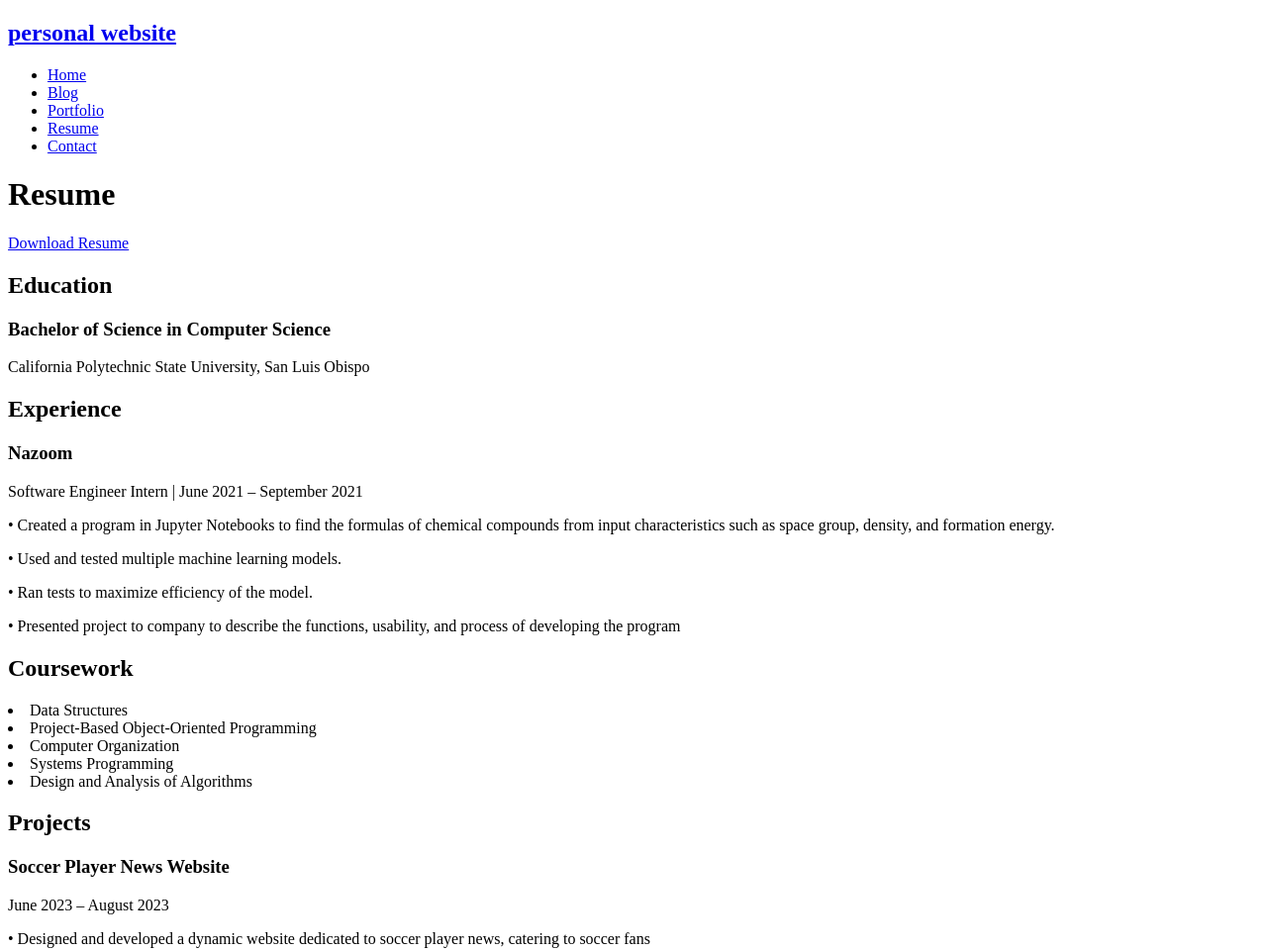
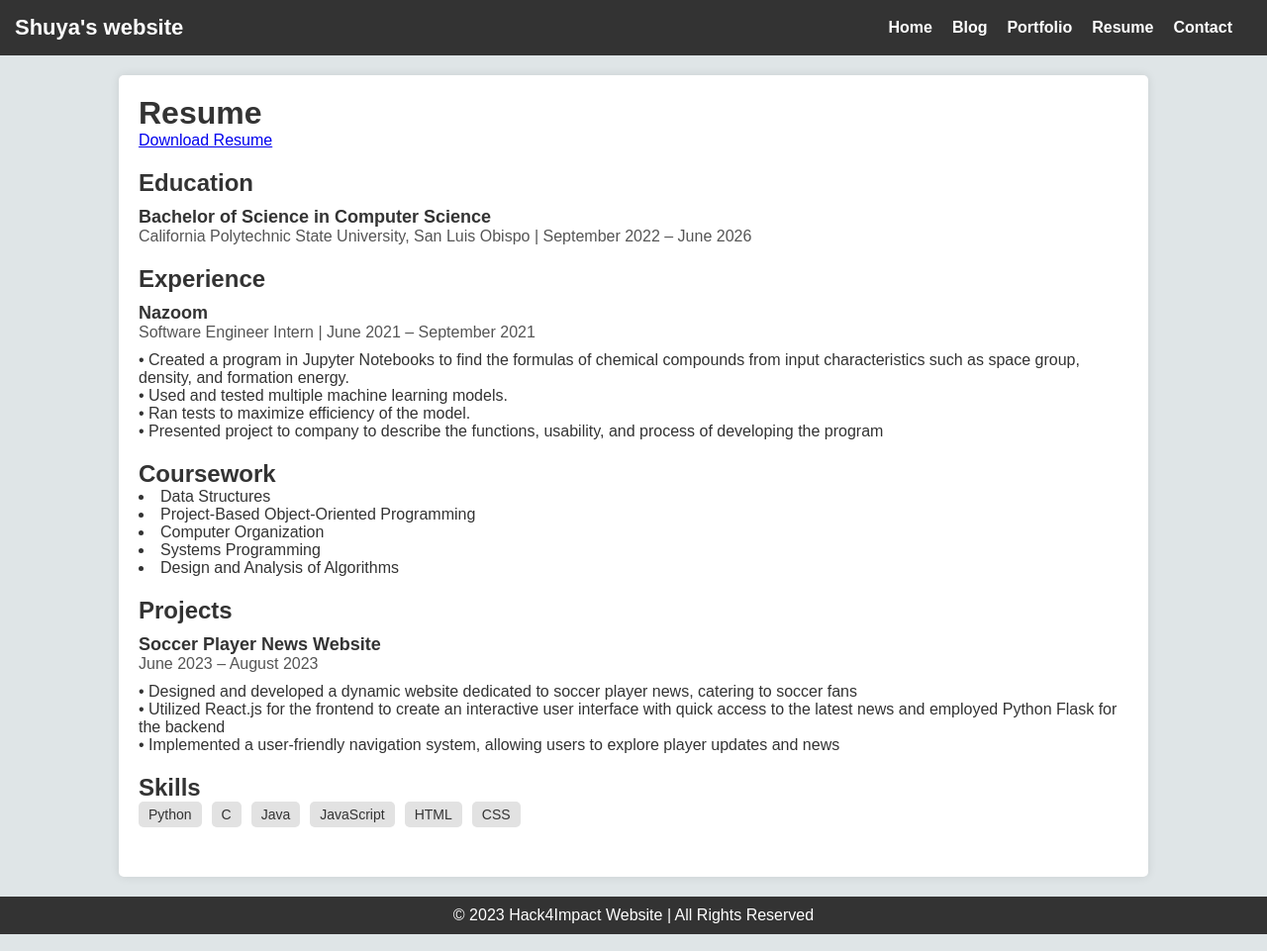
Before and after one commit to syanase-calpoly/syanase-calpoly.github.io, a plain HTML site: page resume.html in a window 1280 px wide. Shown: the top 961 px of the page at 99% size. Drawn offline with Linux system fonts and the light colour scheme.

Commit message:
feat: added styles

```diff
--- a/resume.html
+++ b/resume.html
@@ -4,10 +4,12 @@
         <title>
             Hack4Impact Resume
         </title>
+        <link rel="stylesheet" type="text/css" href="style.css">
+
     </head>
     <body>
         <nav class="navbar">
-            <h1 class="logo"><a href="index.html">personal website</a></h1>
+            <h1 class="logo"><a href="index.html" class="nav-link">Shuya's website</a></h1>
             <ul class="nav-list">
               <li><a href="index.html">Home</a></li>
               <li><a href="blog.html">Blog</a></li>
@@ -25,7 +27,7 @@
                     <div class="entry">
                         <h3 class="entry-title">Bachelor of Science in Computer Science</h3>
                         <p class="entry-info">
-                            California Polytechnic State University, San Luis Obispo                        </p>
+                            California Polytechnic State University, San Luis Obispo | September 2022 – June 2026  </p>
 
                     </div>
                 </section>
--- /dev/null
+++ b/style.css
@@ -0,0 +1,189 @@
+body, h1, h2, h3, p, ul, li {
+    margin: 0;
+    padding: 0;
+}
+
+body {
+    font-family: 'Arial', sans-serif;
+    background-color: #dfe5e7;
+    color: #333;
+    display: flex;
+    flex-direction: column;
+    min-height: 100vh;
+}
+
+.navbar {
+    background-color: #333;
+    color: #fff;
+    padding: 15px;
+    display: flex;
+    justify-content: space-between;
+    align-items: center;
+}
+
+.navbar .logo {
+    font-size: 22px;
+    font-weight: bold;
+    text-decoration: none;
+    color: #fff;
+    cursor: pointer;
+}
+
+.navbar .nav-link {
+    text-decoration: none;
+    color: #fff;
+    font-weight: bold;
+    transition: color 0.3s ease;
+}
+
+.navbar .nav-link:hover {
+    color: #706c6b;
+}
+
+.navbar .logo:hover {
+    color: #fff;
+}
+
+.nav-list {
+    list-style: none;
+    margin: 0;
+    padding: 0;
+    display: flex;
+    justify-content: flex-end;
+}
+
+.nav-list li {
+    margin-right: 20px;
+}
+
+.nav-list li a {
+    text-decoration: none;
+    color: #fff;
+    font-weight: bold;
+    transition: color 0.3s ease;
+}
+
+.nav-list li a:hover {
+    color: #706c6b;
+}
+
+main {
+    flex-grow: 1;
+    width: 1000px;
+    margin: 20px auto;
+    padding: 20px;
+    background-color: #fff;
+    box-shadow: 0px 0px 10px rgba(0, 0, 0, 0.1);
+    border-radius: 5px;
+}
+
+h1, h2, h3 {
+    color: #333;
+}
+
+.project img {
+    max-width: 100%;
+    border-radius: 5px;
+    box-shadow: 0px 0px 10px rgba(0, 0, 0, 0.2);
+}
+
+.about {
+    margin-top: 20px;
+    display: flex;
+    align-items: center;
+}
+
+
+.about-image img {
+    max-width: 100%;
+    border-radius: 5px;
+    box-shadow: 0px 0px 10px rgba(0, 0, 0, 0.2);
+}
+
+.about-text {
+    flex-grow: 1;
+    padding: 20px;
+}
+
+.about-text p {
+    line-height: 1.5;
+}
+
+.footer {
+    text-align: center;
+    background-color: #333;
+    color: #fff;
+    padding: 10px 0;
+}
+
+
+.resume {
+    margin-top: 20px;
+}
+
+.resume .section {
+    margin-bottom: 20px;
+}
+
+.resume .section-title {
+    font-size: 24px;
+    font-weight: bold;
+    color: #333;
+}
+
+.resume .entry {
+    margin-top: 10px;
+}
+
+.resume .entry-title {
+    font-size: 18px;
+    font-weight: bold;
+    color: #333;
+}
+
+.resume .entry-info {
+    font-size: 16px;
+    color: #555;
+}
+
+.resume .entry-description {
+    margin-top: 10px;
+    font-size: 16px;
+    color: #333;
+}
+
+.resume .skills {
+    margin-top: 20px;
+}
+
+.resume .skill-list {
+    list-style: none;
+    padding-left: 0;
+    display: flex;
+    flex-wrap: wrap;
+}
+
+.resume .skill-list li {
+    margin-right: 10px;
+    margin-bottom: 10px;
+    background-color: #e2e2e2;
+    padding: 5px 10px;
+    border-radius: 5px;
+    font-size: 14px;
+    color: #333;
+}
+
+.daizen {
+    max-width: 100%;
+    max-height: 100%;
+    display: flex;
+    justify-content: center;
+    align-items: center;
+    overflow: hidden;
+}
+
+.daizen img {
+    width: 100%;
+    height: auto;
+    object-fit: cover;
+}
```
Also changed, not shown: blog.html (+7 -2 lines), contact.html (+2 -1 lines), index.html (+5 -3 lines), portfolio.html (+4 -4 lines), daizen.jpg (added), styles.css (deleted), website_screenshot.png (added).
